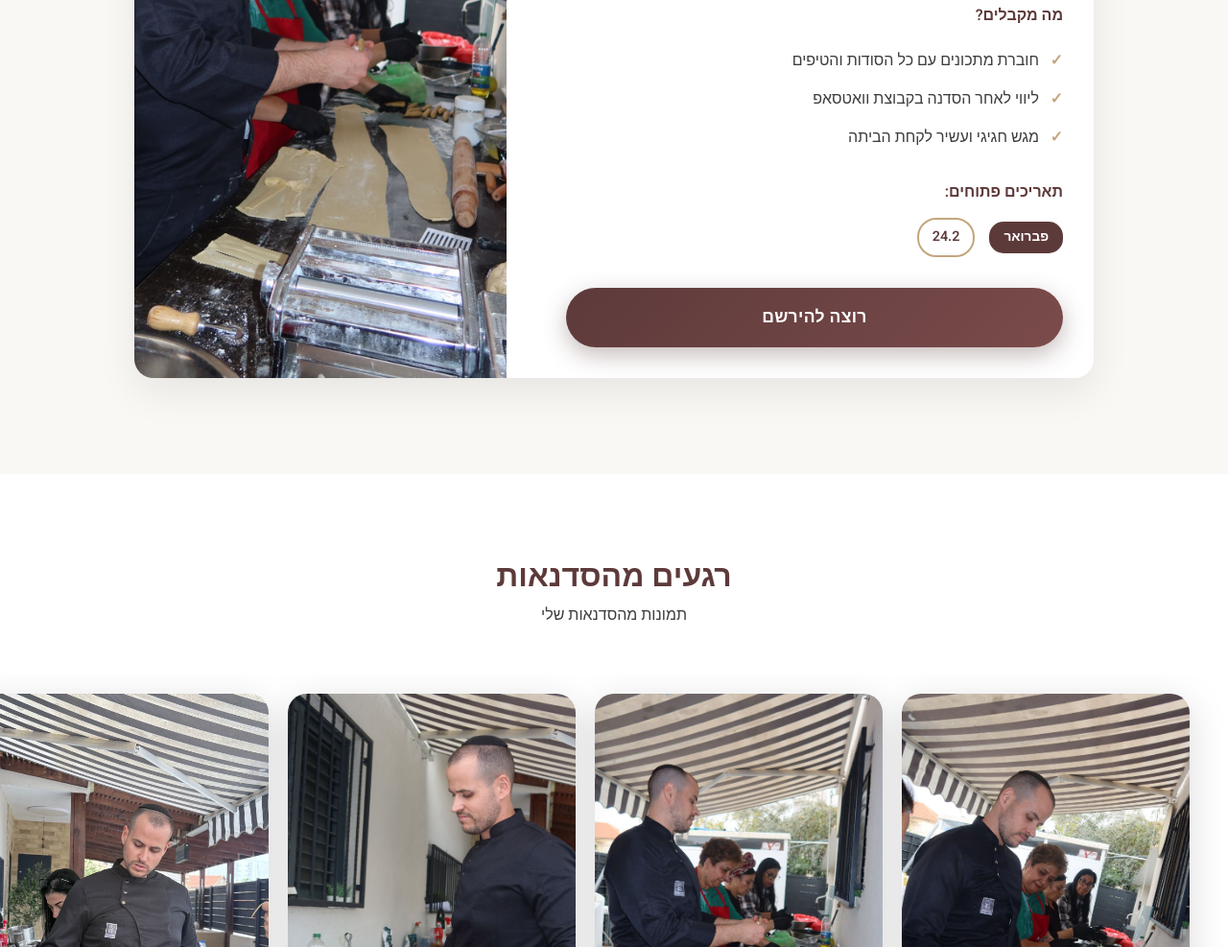
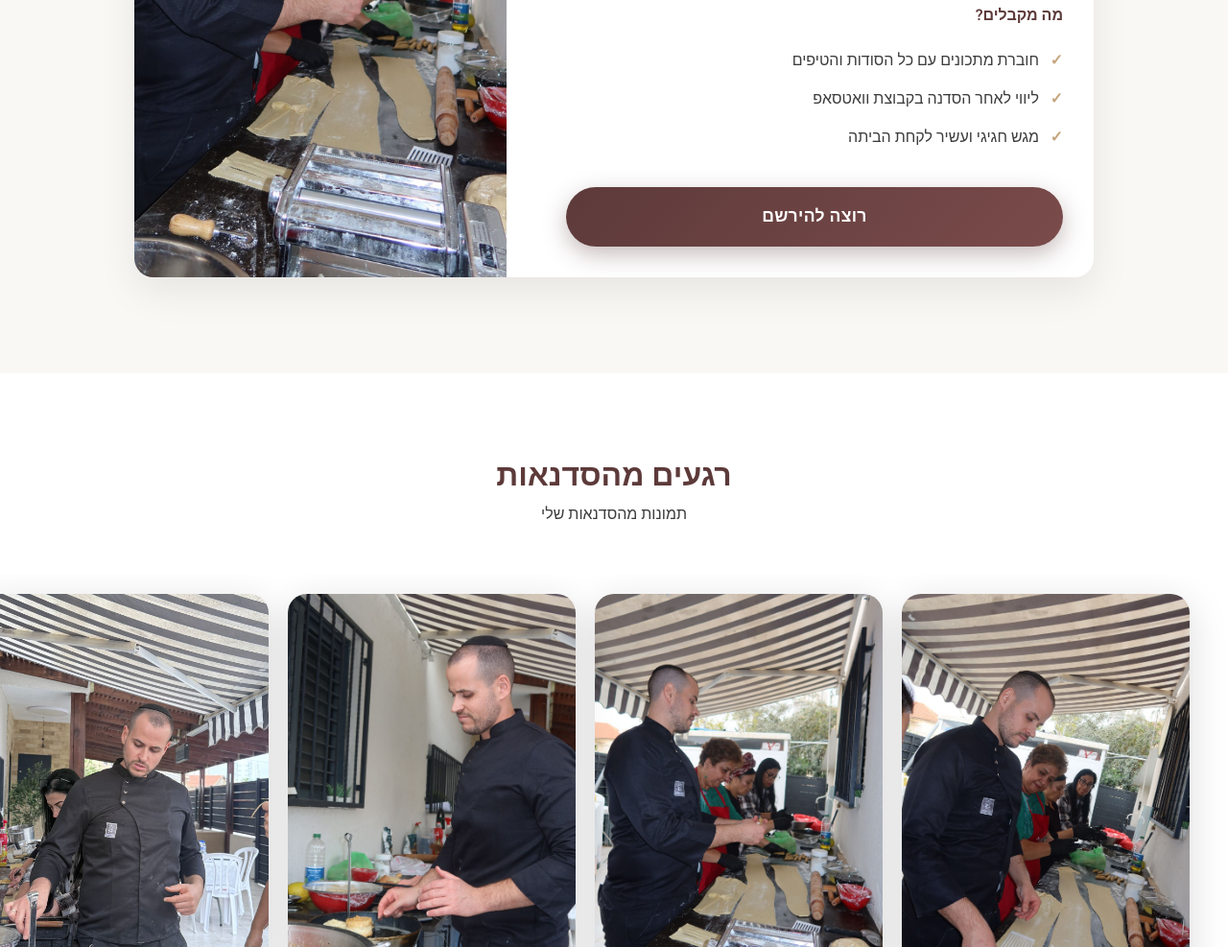
Before and after one commit to TairSara/omerChen, a website: page workshops.html in a window 1280 px wide. Shown: the part 2910-3897 px from the top of the page at 96% size. Drawn offline with Linux system fonts and the light colour scheme.

Commit message:
remove outdated dates from second workshop
Co-Authored-By: Claude Sonnet 4.6 <noreply@anthropic.com>

```diff
--- a/workshops.html
+++ b/workshops.html
@@ -297,17 +297,6 @@
                         </ul>
                     </div>
 
-                    <div class="workshop-dates-section">
-                        <h4>תאריכים פתוחים:</h4>
-                        <div class="dates-display">
-                            <div class="date-group">
-                                <span class="date-month">פברואר</span>
-                                <div class="date-tags">
-                                    <span class="date-tag available">24.2</span>
-                                </div>
-                            </div>
-                        </div>
-                    </div>
 
                     <a href="contact" class="btn btn-primary workshop-cta-btn">רוצה להירשם</a>
                 </div>
```
